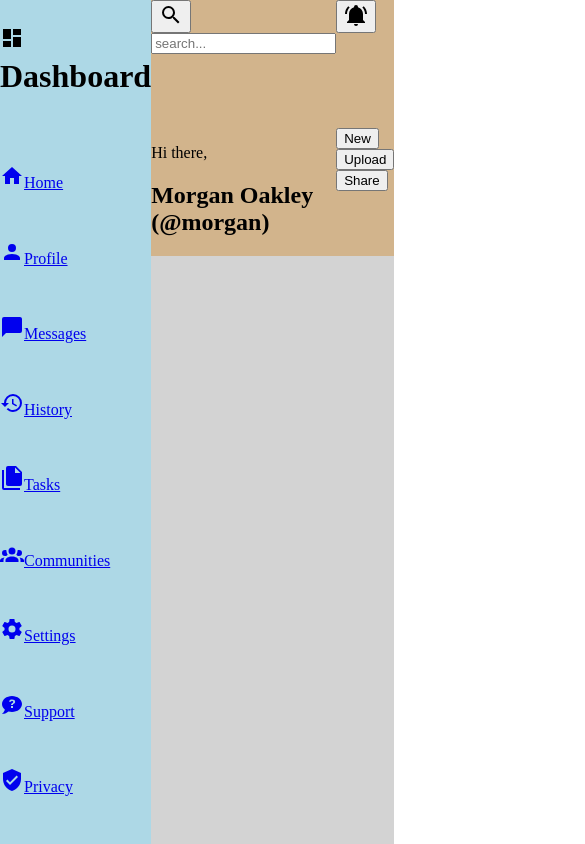
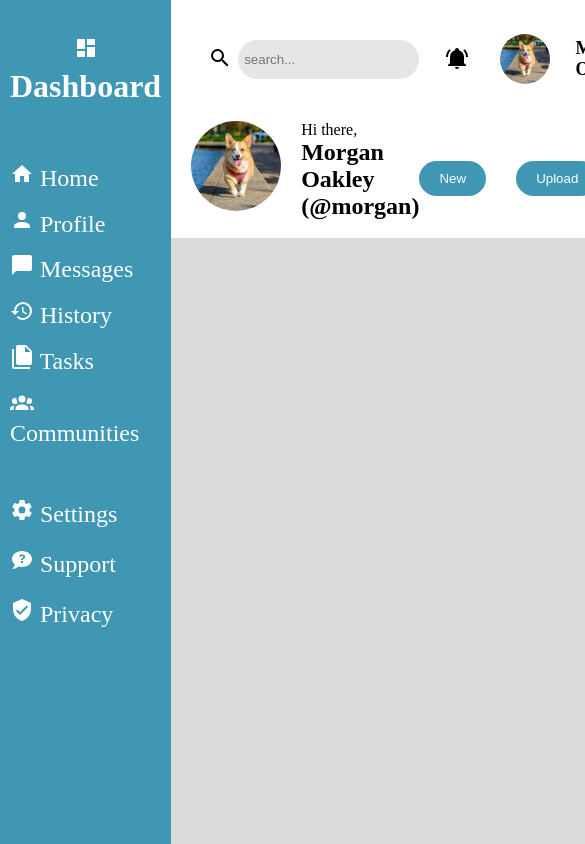
Before and after one commit to KyleOlhausen/admin-dashboard, a plain HTML site: page index.html in a window 390 px wide. Shown: the top 844 px of the page, 585 px wide, since content can reach past the window. Drawn offline with Linux system fonts and the light colour scheme.

Commit message:
completed header. used flexbox and grid to make it responsive. changed some colors and added pictures

```diff
--- a/index.html
+++ b/index.html
@@ -11,21 +11,27 @@
     <div class="container">
         <div class="header">
 
-            <form action="">
+            <form action="" class="search-box">
                 <label for="search-box"></label>
                 <button><svg style="width:24px;height:24px" viewBox="0 0 24 24"><path fill="currentColor" d="M9.5,3A6.5,6.5 0 0,1 16,9.5C16,11.11 15.41,12.59 14.44,13.73L14.71,14H15.5L20.5,19L19,20.5L14,15.5V14.71L13.73,14.44C12.59,15.41 11.11,16 9.5,16A6.5,6.5 0 0,1 3,9.5A6.5,6.5 0 0,1 9.5,3M9.5,5C7,5 5,7 5,9.5C5,12 7,14 9.5,14C12,14 14,12 14,9.5C14,7 12,5 9.5,5Z" /></svg></button>
-                <input type="text" name="search-box" placeholder="search...">
+                <input type="text" name="search-box" placeholder=" search...">
             </form>
 
             <div class="bell-profile">
                 <button><svg style="width:24px;height:24px" viewBox="0 0 24 24"><path fill="currentColor" d="M21,19V20H3V19L5,17V11C5,7.9 7.03,5.17 10,4.29C10,4.19 10,4.1 10,4A2,2 0 0,1 12,2A2,2 0 0,1 14,4C14,4.1 14,4.19 14,4.29C16.97,5.17 19,7.9 19,11V17L21,19M14,21A2,2 0 0,1 12,23A2,2 0 0,1 10,21M19.75,3.19L18.33,4.61C20.04,6.3 21,8.6 21,11H23C23,8.07 21.84,5.25 19.75,3.19M1,11H3C3,8.6 3.96,6.3 5.67,4.61L4.25,3.19C2.16,5.25 1,8.07 1,11Z" /></svg></button>
-                <div></div>
+                <img src="./img/dog.jpg" alt="dog">
+                <p>Morgan Oakley</p>
             </div>
 
             <div class="welcome">
-                <div></div>
-                <p class="greeting">Hi there,</p>
-                <h2 class="name">Morgan Oakley (@morgan)</h2>
+                <div class="flex-container">
+                    <img src="./img/dog.jpg" alt="dog">
+                    <div class="greeting">
+                        <p>Hi there,</p>
+                        <h2 class="name">Morgan Oakley (@morgan)</h2>
+                    </div>
+                </div>
+
             </div>
 
             <div class="actions">
@@ -37,16 +43,20 @@
         </div>
 
         <div class="sidebar">
-            <h1><svg style="width:24px;height:24px" viewBox="0 0 24 24"><path fill="currentColor" d="M13,3V9H21V3M13,21H21V11H13M3,21H11V15H3M3,13H11V3H3V13Z" /></svg>Dashboard</h1>
-            <a href="#" ><svg style="width:24px;height:24px" viewBox="0 0 24 24"><path fill="currentColor" d="M10,20V14H14V20H19V12H22L12,3L2,12H5V20H10Z" /></svg><span>Home</span></a>
-            <a href="#"><svg style="width:24px;height:24px" viewBox="0 0 24 24"><path fill="currentColor" d="M12,4A4,4 0 0,1 16,8A4,4 0 0,1 12,12A4,4 0 0,1 8,8A4,4 0 0,1 12,4M12,14C16.42,14 20,15.79 20,18V20H4V18C4,15.79 7.58,14 12,14Z" /></svg><span>Profile</span></a>
-            <a href="#"><svg style="width:24px;height:24px" viewBox="0 0 24 24"><path fill="currentColor" d="M20,2H4A2,2 0 0,0 2,4V22L6,18H20A2,2 0 0,0 22,16V4C22,2.89 21.1,2 20,2Z" /></svg><span>Messages</span></a>
-            <a href="#"><svg style="width:24px;height:24px" viewBox="0 0 24 24"><path fill="currentColor" d="M13.5,8H12V13L16.28,15.54L17,14.33L13.5,12.25V8M13,3A9,9 0 0,0 4,12H1L4.96,16.03L9,12H6A7,7 0 0,1 13,5A7,7 0 0,1 20,12A7,7 0 0,1 13,19C11.07,19 9.32,18.21 8.06,16.94L6.64,18.36C8.27,20 10.5,21 13,21A9,9 0 0,0 22,12A9,9 0 0,0 13,3" /></svg><span>History</span></a>
-            <a href="#"><svg style="width:24px;height:24px" viewBox="0 0 24 24"><path fill="currentColor" d="M15,7H20.5L15,1.5V7M8,0H16L22,6V18A2,2 0 0,1 20,20H8C6.89,20 6,19.1 6,18V2A2,2 0 0,1 8,0M4,4V22H20V24H4A2,2 0 0,1 2,22V4H4Z" /></svg><span>Tasks</span></a>
-            <a href="#"><svg style="width:24px;height:24px" viewBox="0 0 24 24"><path fill="currentColor" d="M12,5.5A3.5,3.5 0 0,1 15.5,9A3.5,3.5 0 0,1 12,12.5A3.5,3.5 0 0,1 8.5,9A3.5,3.5 0 0,1 12,5.5M5,8C5.56,8 6.08,8.15 6.53,8.42C6.38,9.85 6.8,11.27 7.66,12.38C7.16,13.34 6.16,14 5,14A3,3 0 0,1 2,11A3,3 0 0,1 5,8M19,8A3,3 0 0,1 22,11A3,3 0 0,1 19,14C17.84,14 16.84,13.34 16.34,12.38C17.2,11.27 17.62,9.85 17.47,8.42C17.92,8.15 18.44,8 19,8M5.5,18.25C5.5,16.18 8.41,14.5 12,14.5C15.59,14.5 18.5,16.18 18.5,18.25V20H5.5V18.25M0,20V18.5C0,17.11 1.89,15.94 4.45,15.6C3.86,16.28 3.5,17.22 3.5,18.25V20H0M24,20H20.5V18.25C20.5,17.22 20.14,16.28 19.55,15.6C22.11,15.94 24,17.11 24,18.5V20Z" /></svg><span>Communities</span></a>
-            <a href="#"><svg style="width:24px;height:24px" viewBox="0 0 24 24"><path fill="currentColor" d="M12,15.5A3.5,3.5 0 0,1 8.5,12A3.5,3.5 0 0,1 12,8.5A3.5,3.5 0 0,1 15.5,12A3.5,3.5 0 0,1 12,15.5M19.43,12.97C19.47,12.65 19.5,12.33 19.5,12C19.5,11.67 19.47,11.34 19.43,11L21.54,9.37C21.73,9.22 21.78,8.95 21.66,8.73L19.66,5.27C19.54,5.05 19.27,4.96 19.05,5.05L16.56,6.05C16.04,5.66 15.5,5.32 14.87,5.07L14.5,2.42C14.46,2.18 14.25,2 14,2H10C9.75,2 9.54,2.18 9.5,2.42L9.13,5.07C8.5,5.32 7.96,5.66 7.44,6.05L4.95,5.05C4.73,4.96 4.46,5.05 4.34,5.27L2.34,8.73C2.21,8.95 2.27,9.22 2.46,9.37L4.57,11C4.53,11.34 4.5,11.67 4.5,12C4.5,12.33 4.53,12.65 4.57,12.97L2.46,14.63C2.27,14.78 2.21,15.05 2.34,15.27L4.34,18.73C4.46,18.95 4.73,19.03 4.95,18.95L7.44,17.94C7.96,18.34 8.5,18.68 9.13,18.93L9.5,21.58C9.54,21.82 9.75,22 10,22H14C14.25,22 14.46,21.82 14.5,21.58L14.87,18.93C15.5,18.67 16.04,18.34 16.56,17.94L19.05,18.95C19.27,19.03 19.54,18.95 19.66,18.73L21.66,15.27C21.78,15.05 21.73,14.78 21.54,14.63L19.43,12.97Z" /></svg><span>Settings</span></a>
-            <a href="#"><svg style="width:24px;height:24px" viewBox="0 0 24 24"><path fill="currentColor" d="M12 3C6.5 3 2 6.6 2 11C2 13.1 3 15.1 4.8 16.5C4.8 17.1 4.4 18.7 2 21C2 21 5.5 21 8.5 18.5C9.6 18.8 10.8 19 12 19C17.5 19 22 15.4 22 11S17.5 3 12 3M13 15H11V13H13V15M14.8 10C14.5 10.4 14.1 10.6 13.7 10.8C13.4 11 13.3 11.1 13.2 11.3C13 11.5 13 11.7 13 12H11C11 11.5 11.1 11.2 11.3 10.9C11.5 10.7 11.9 10.4 12.4 10.1C12.7 10 12.9 9.8 13 9.6C13.1 9.4 13.2 9.1 13.2 8.9C13.2 8.6 13.1 8.4 12.9 8.2C12.7 8 12.4 7.9 12.1 7.9C11.8 7.9 11.6 8 11.4 8.1C11.2 8.2 11.1 8.4 11.1 8.7H9.1C9.2 8 9.5 7.4 10 7C10.5 6.6 11.2 6.5 12.1 6.5C13 6.5 13.8 6.7 14.3 7.1C14.8 7.5 15.1 8.1 15.1 8.8C15.2 9.2 15.1 9.6 14.8 10Z" /></svg><span>Support</span></a>
-            <a href="#"><svg style="width:24px;height:24px" viewBox="0 0 24 24"><path fill="currentColor" d="M10,17L6,13L7.41,11.59L10,14.17L16.59,7.58L18,9M12,1L3,5V11C3,16.55 6.84,21.74 12,23C17.16,21.74 21,16.55 21,11V5L12,1Z" /></svg><span>Privacy</span></a>
+            <h1><svg style="width:24px;height:24px" viewBox="0 0 24 24"><path fill="currentColor" d="M13,3V9H21V3M13,21H21V11H13M3,21H11V15H3M3,13H11V3H3V13Z" /></svg> Dashboard</h1>
+            <div class="menu-top">
+                <a href="#" ><svg style="width:24px;height:24px" viewBox="0 0 24 24"><path fill="currentColor" d="M10,20V14H14V20H19V12H22L12,3L2,12H5V20H10Z" /></svg><span> Home</span></a>
+                <a href="#"><svg style="width:24px;height:24px" viewBox="0 0 24 24"><path fill="currentColor" d="M12,4A4,4 0 0,1 16,8A4,4 0 0,1 12,12A4,4 0 0,1 8,8A4,4 0 0,1 12,4M12,14C16.42,14 20,15.79 20,18V20H4V18C4,15.79 7.58,14 12,14Z" /></svg><span> Profile</span></a>
+                <a href="#"><svg style="width:24px;height:24px" viewBox="0 0 24 24"><path fill="currentColor" d="M20,2H4A2,2 0 0,0 2,4V22L6,18H20A2,2 0 0,0 22,16V4C22,2.89 21.1,2 20,2Z" /></svg><span> Messages</span></a>
+                <a href="#"><svg style="width:24px;height:24px" viewBox="0 0 24 24"><path fill="currentColor" d="M13.5,8H12V13L16.28,15.54L17,14.33L13.5,12.25V8M13,3A9,9 0 0,0 4,12H1L4.96,16.03L9,12H6A7,7 0 0,1 13,5A7,7 0 0,1 20,12A7,7 0 0,1 13,19C11.07,19 9.32,18.21 8.06,16.94L6.64,18.36C8.27,20 10.5,21 13,21A9,9 0 0,0 22,12A9,9 0 0,0 13,3" /></svg><span> History</span></a>
+                <a href="#"><svg style="width:24px;height:24px" viewBox="0 0 24 24"><path fill="currentColor" d="M15,7H20.5L15,1.5V7M8,0H16L22,6V18A2,2 0 0,1 20,20H8C6.89,20 6,19.1 6,18V2A2,2 0 0,1 8,0M4,4V22H20V24H4A2,2 0 0,1 2,22V4H4Z" /></svg><span> Tasks</span></a>
+                <a href="#"><svg style="width:24px;height:24px" viewBox="0 0 24 24"><path fill="currentColor" d="M12,5.5A3.5,3.5 0 0,1 15.5,9A3.5,3.5 0 0,1 12,12.5A3.5,3.5 0 0,1 8.5,9A3.5,3.5 0 0,1 12,5.5M5,8C5.56,8 6.08,8.15 6.53,8.42C6.38,9.85 6.8,11.27 7.66,12.38C7.16,13.34 6.16,14 5,14A3,3 0 0,1 2,11A3,3 0 0,1 5,8M19,8A3,3 0 0,1 22,11A3,3 0 0,1 19,14C17.84,14 16.84,13.34 16.34,12.38C17.2,11.27 17.62,9.85 17.47,8.42C17.92,8.15 18.44,8 19,8M5.5,18.25C5.5,16.18 8.41,14.5 12,14.5C15.59,14.5 18.5,16.18 18.5,18.25V20H5.5V18.25M0,20V18.5C0,17.11 1.89,15.94 4.45,15.6C3.86,16.28 3.5,17.22 3.5,18.25V20H0M24,20H20.5V18.25C20.5,17.22 20.14,16.28 19.55,15.6C22.11,15.94 24,17.11 24,18.5V20Z" /></svg><span> Communities</span></a>
+           </div>
+           <div class="menu-bottom">
+                <a href="#"><svg style="width:24px;height:24px" viewBox="0 0 24 24"><path fill="currentColor" d="M12,15.5A3.5,3.5 0 0,1 8.5,12A3.5,3.5 0 0,1 12,8.5A3.5,3.5 0 0,1 15.5,12A3.5,3.5 0 0,1 12,15.5M19.43,12.97C19.47,12.65 19.5,12.33 19.5,12C19.5,11.67 19.47,11.34 19.43,11L21.54,9.37C21.73,9.22 21.78,8.95 21.66,8.73L19.66,5.27C19.54,5.05 19.27,4.96 19.05,5.05L16.56,6.05C16.04,5.66 15.5,5.32 14.87,5.07L14.5,2.42C14.46,2.18 14.25,2 14,2H10C9.75,2 9.54,2.18 9.5,2.42L9.13,5.07C8.5,5.32 7.96,5.66 7.44,6.05L4.95,5.05C4.73,4.96 4.46,5.05 4.34,5.27L2.34,8.73C2.21,8.95 2.27,9.22 2.46,9.37L4.57,11C4.53,11.34 4.5,11.67 4.5,12C4.5,12.33 4.53,12.65 4.57,12.97L2.46,14.63C2.27,14.78 2.21,15.05 2.34,15.27L4.34,18.73C4.46,18.95 4.73,19.03 4.95,18.95L7.44,17.94C7.96,18.34 8.5,18.68 9.13,18.93L9.5,21.58C9.54,21.82 9.75,22 10,22H14C14.25,22 14.46,21.82 14.5,21.58L14.87,18.93C15.5,18.67 16.04,18.34 16.56,17.94L19.05,18.95C19.27,19.03 19.54,18.95 19.66,18.73L21.66,15.27C21.78,15.05 21.73,14.78 21.54,14.63L19.43,12.97Z" /></svg><span> Settings</span></a>
+                <a href="#"><svg style="width:24px;height:24px" viewBox="0 0 24 24"><path fill="currentColor" d="M12 3C6.5 3 2 6.6 2 11C2 13.1 3 15.1 4.8 16.5C4.8 17.1 4.4 18.7 2 21C2 21 5.5 21 8.5 18.5C9.6 18.8 10.8 19 12 19C17.5 19 22 15.4 22 11S17.5 3 12 3M13 15H11V13H13V15M14.8 10C14.5 10.4 14.1 10.6 13.7 10.8C13.4 11 13.3 11.1 13.2 11.3C13 11.5 13 11.7 13 12H11C11 11.5 11.1 11.2 11.3 10.9C11.5 10.7 11.9 10.4 12.4 10.1C12.7 10 12.9 9.8 13 9.6C13.1 9.4 13.2 9.1 13.2 8.9C13.2 8.6 13.1 8.4 12.9 8.2C12.7 8 12.4 7.9 12.1 7.9C11.8 7.9 11.6 8 11.4 8.1C11.2 8.2 11.1 8.4 11.1 8.7H9.1C9.2 8 9.5 7.4 10 7C10.5 6.6 11.2 6.5 12.1 6.5C13 6.5 13.8 6.7 14.3 7.1C14.8 7.5 15.1 8.1 15.1 8.8C15.2 9.2 15.1 9.6 14.8 10Z" /></svg><span> Support</span></a>
+                <a href="#"><svg style="width:24px;height:24px" viewBox="0 0 24 24"><path fill="currentColor" d="M10,17L6,13L7.41,11.59L10,14.17L16.59,7.58L18,9M12,1L3,5V11C3,16.55 6.84,21.74 12,23C17.16,21.74 21,16.55 21,11V5L12,1Z" /></svg><span> Privacy</span></a>
+            </div>
         </div>
 
         <div class="content"></div>
--- a/styles.css
+++ b/styles.css
@@ -7,12 +7,15 @@ body, html {
 .container {
     height: 100%;
     display: grid;
-    grid-template-columns: 1fr 4fr;
-    grid-template-rows: 1fr 4fr;
+    grid-template-columns: 1fr 5fr;
+    grid-template-rows: 1fr 5fr;
 }
 
+
+
+/* HEADER */
 .header {
-    background-color: tan;
+    background-color: white;
     grid-column: 2 / 3;
     grid-row: 1 / 2;
     display: grid;
@@ -20,15 +23,137 @@ body, html {
     grid-template-rows: 1fr 1fr;
 }
 
+.header .search-box {
+    display: grid;
+    grid-template-columns: 1.5fr .5fr 7fr;
+    grid-template-rows: 1fr 1fr 1fr;
+}
+
+.header .search-box button {
+    grid-column: 2 / 3;
+    grid-row: 2 / 3;
+    border-style: none;
+    background: none;
+}
+
+.header .search-box input{
+    background-color: rgb(230, 230, 230);
+    grid-column: 3 / 4;
+    grid-row: 2 / 3;
+    border-radius: 20px;
+    border-style: none;
+}
+
+.header .welcome {
+    display: grid;
+    grid-template-columns: .5fr 2fr .5fr;
+    grid-template-rows: .1fr 1fr .1fr;
+}
+
+.header .welcome .flex-container {
+    display: flex;
+    grid-column: 2 / 3;
+    grid-row: 2 / 3;
+}
+
+.header .welcome img {
+    height: 90px;
+    width: 90px;
+    border-radius: 50%;
+    margin: 0px 20px 0px 20px
+}
+
+.header .welcome .greeting{
+    display: flex;
+    flex-direction: column;
+    justify-content: center;
+}
+
+.header .welcome .name,p {
+    margin: 0px ;
+}
+
+.header .actions {
+    display: flex;
+    justify-content: flex-end;
+    align-items: center;
+    padding-right: 50px;
+    gap: 30px;
+}
+
+.header .actions button {
+    background-color: rgb(63, 151, 180);
+    color: white;
+    padding: 10px 20px 10px 20px;
+    border-radius: 20px;
+    border-style: none;
+}
+
+.header .bell-profile {
+    display: flex;
+    justify-content: flex-end;
+    align-items: center;
+    padding-right: 80px;
+    gap: 25px;
+    font-weight: bold;
+    font-size: large;
+    margin-left: 20px;
+}
+
+.header .bell-profile button {
+    border-style: none;
+    background: none;
+}
+
+.header .bell-profile img {
+    height: 50px;
+    width: 50px;
+    border-radius: 50%;
+}
+
+
+/* SIDEBAR */
 .sidebar {
-    background-color: lightblue;
+    background-color: rgb(63, 151, 180);
+    color: white;
     grid-column: 1 / 2;
     grid-row: 1 / 3;
     display: grid;
+    grid-template-columns: 1fr 5fr 1fr;
+    grid-template-rows: 1fr 10fr 5fr 5fr;
+    row-gap: 35px;
+    padding: 10px;
 }
 
+.sidebar h1 {
+    grid-column: 2 / 3;
+    grid-row: 1 / 2;
+    text-align: center;
+}
+
+.sidebar .menu-top {
+    display: grid;
+    grid-column: 2 / 3;
+    grid-row: 2 / 3;
+    font-size:x-large;
+}
+
+.sidebar .menu-bottom {
+    display: grid;
+    grid-column: 2 / 3;
+    grid-row: 3 / 4;
+    font-size:x-large;
+}
+
+a {
+    text-decoration: none;
+    color: white;
+}
+
+
+/* CONTENT */
 .content {
-    background-color: lightgray;
+    background-color: rgb(219, 219, 219);
     grid-column: 2 / 3;
     grid-row: 2 / 3;
 }
```
Also changed, not shown: img/dog.jpg (added), 1 other file.
